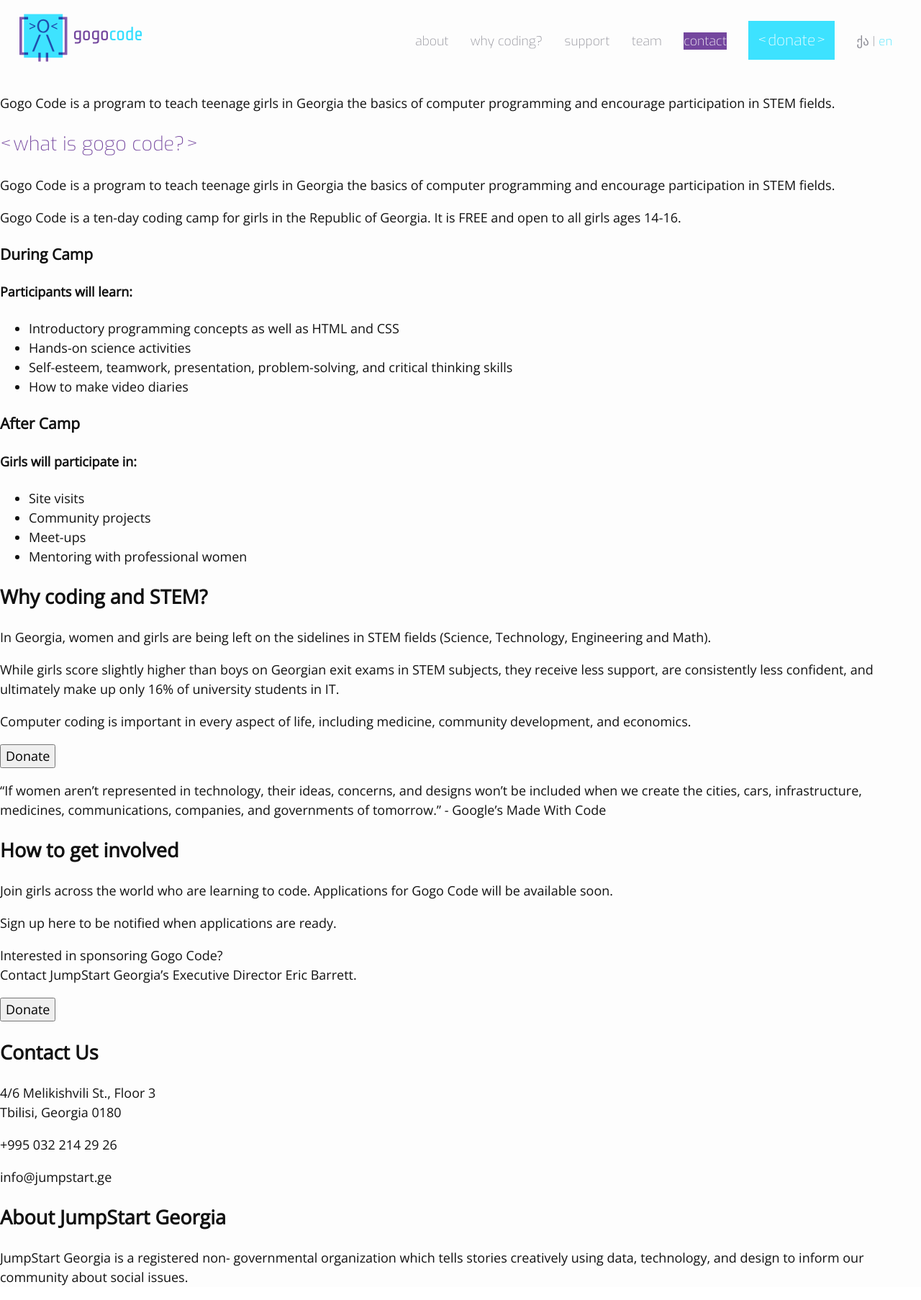
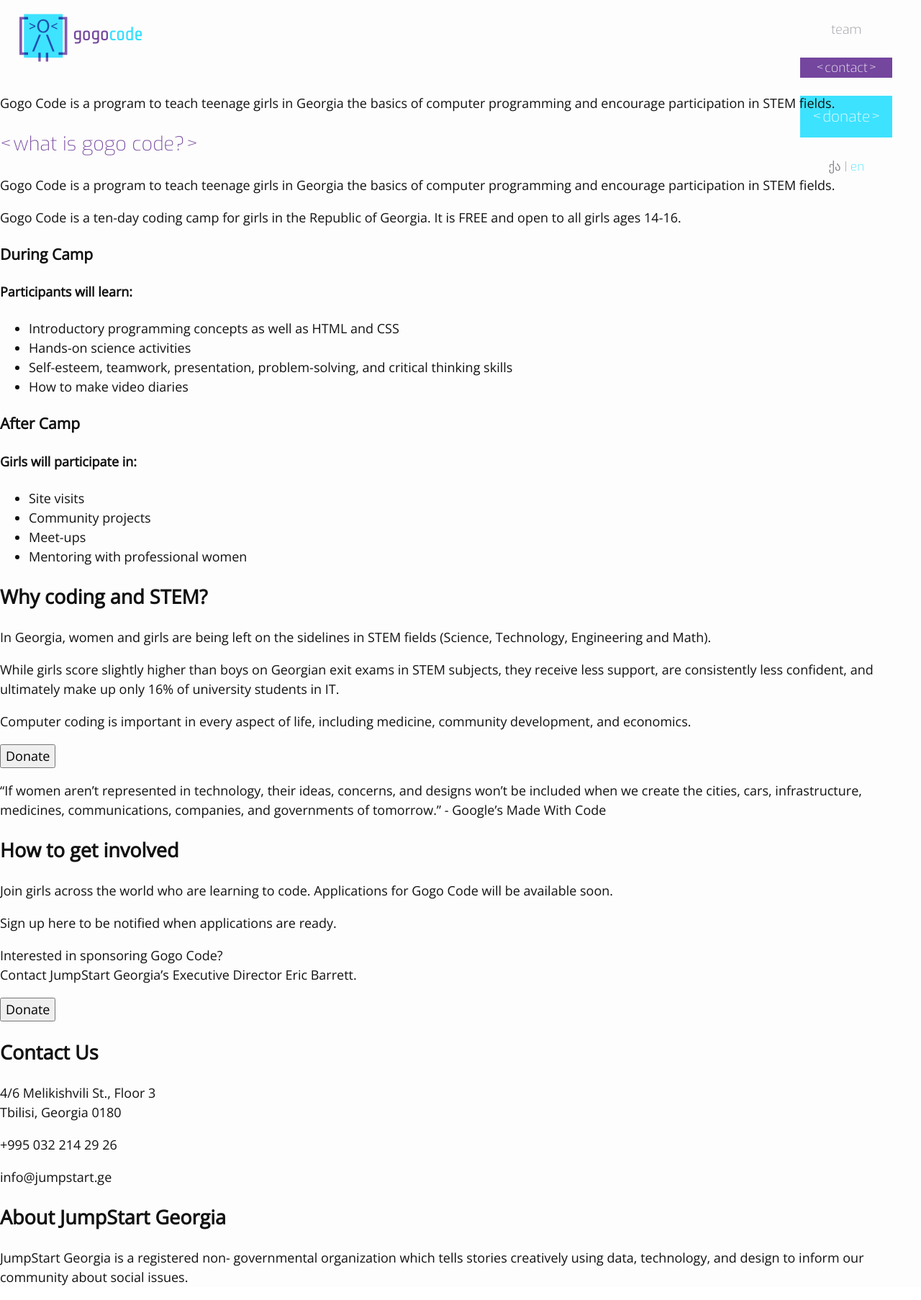
Before and after one commit to JumpStartGeorgia/Gogo-Code-Site, a Jekyll site: the page built from index.html, in a window 1280 px wide. Shown: the whole page at 72% size. Built offline with Jekyll 4.4.1, drawn with Linux system fonts in a browser that asks for light colours.

Commit message:
Finished styling contact link and aligned with donate link.

```diff
--- a/_sass/components/_link.scss
+++ b/_sass/components/_link.scss
@@ -10,13 +10,21 @@
 .link.mod-contact {
   background-color: $primary-color;
   color: white;
+  width: 8rem;
+  display: block;
+  text-align: center;
+
+  @include m-surround-with-brackets();
 }
 
 .link.mod-donate {
   background-color: $secondary-color;
   font-size: 1.3rem;
   color: white;
-  padding: 0.8rem;
+  padding: 0.8rem 0;
+  width: 8rem;
+  display: block;
+  text-align: center;
 
   @include m-surround-with-brackets();
 }
--- a/_sass/components/_main-nav.scss
+++ b/_sass/components/_main-nav.scss
@@ -8,7 +8,9 @@
 }
 
   .main-nav-list {
-    text-align: center;
+    display: flex;
+    flex-flow: column nowrap;
+    align-items: center;
     margin: 0;
     padding: 0;
   }
@@ -16,6 +18,7 @@
     .main-nav-list-item {
       padding: 0.8rem;
       list-style-type: none;
+      margin: 0 auto;
 
       @media (min-width: $hide-nav-width) {
         display: inline-block;
```
